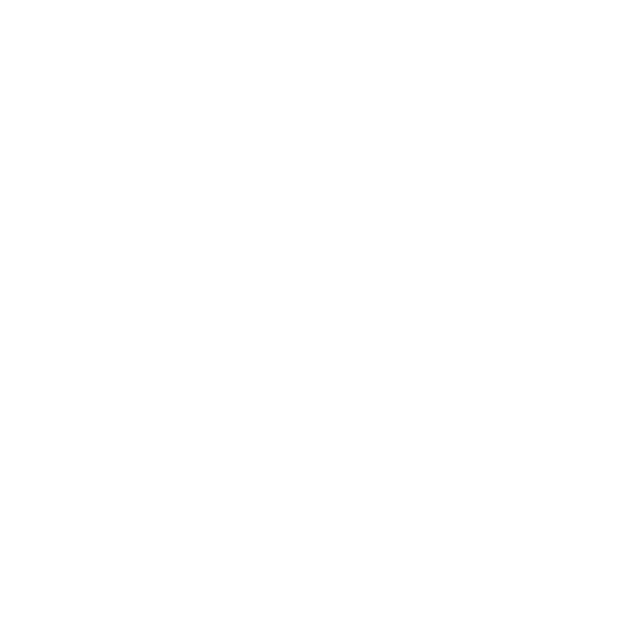
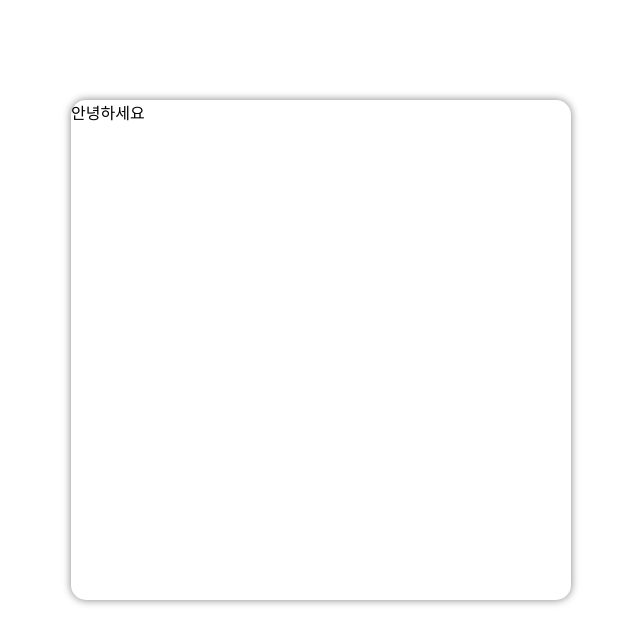
Before and after one commit to pauljeonn/todo-app, a React (Create React App) app: page / in a window 1280 px wide. Shown: the top 644 px of the page, without its empty margins (319-959 px from the left). Built offline with nearby package versions, Linux system fonts and the light colour scheme.

Commit message:
add todoTemplate component

```diff
--- a/package.json
+++ b/package.json
@@ -9,6 +9,7 @@
     "react": "^17.0.2",
     "react-dom": "^17.0.2",
     "react-scripts": "4.0.3",
+    "sass": "^1.40.1",
     "web-vitals": "^1.0.1"
   },
   "scripts": {
--- a/src/App.js
+++ b/src/App.js
@@ -1,5 +1,12 @@
+import TodoTemplate from './components/todoTemplate/TodoTemplate';
+
 function App() {
-	return <div className="App"></div>;
+	return (
+		<div className="App">
+			{/* <TodoTemplate>안녕하세요!</TodoTemplate> */}
+			<TodoTemplate children="안녕하세요" />
+		</div>
+	);
 }
 
 export default App;
--- /dev/null
+++ b/src/components/todoTemplate/TodoTemplate.jsx
@@ -0,0 +1,8 @@
+import React from 'react';
+import './todoTemplate.scss';
+
+const TodoTemplate = ({ children }) => {
+	return <div className="todo-template">{children}</div>;
+};
+
+export default TodoTemplate;
--- /dev/null
+++ b/src/components/todoTemplate/todoTemplate.scss
@@ -0,0 +1,16 @@
+.todo-template {
+	width: 500px;
+	height: 500px;
+
+	position: relative;
+	background-color: white;
+	border-radius: 15px;
+	box-shadow: 0 0 8px gray;
+
+	margin: 0 auto;
+	margin-top: 100px;
+	margin-bottom: 30px;
+
+	display: flex;
+	flex-direction: column;
+}
```
Also changed, not shown: 1 other file (tests, documents, lock files or other folders).
